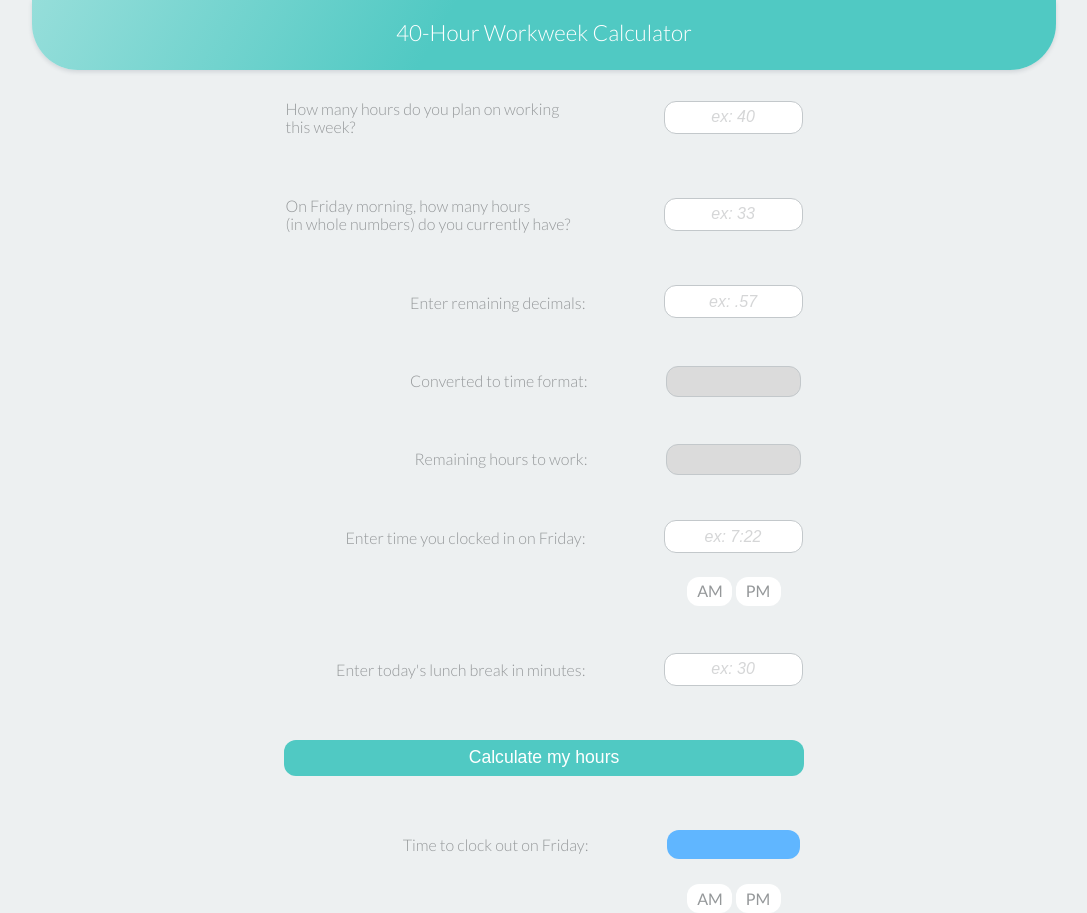
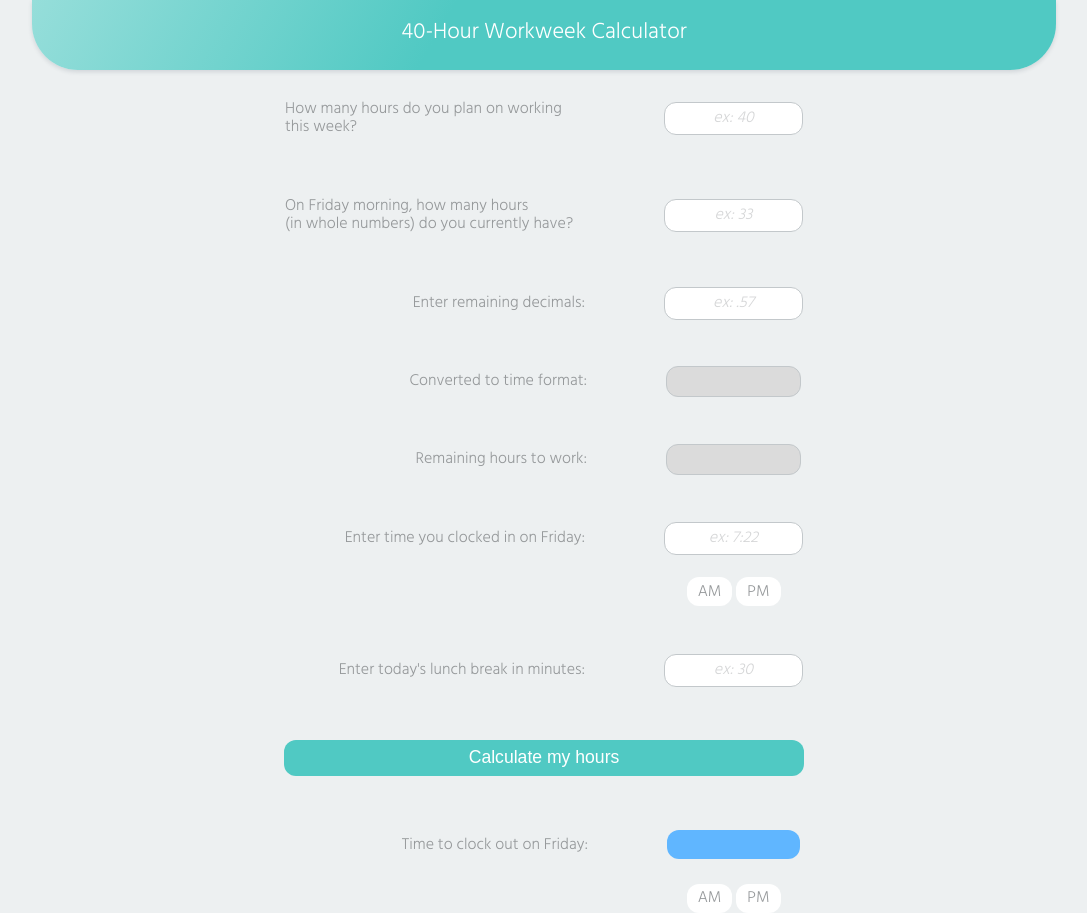
Before and after one commit to lgrizo/heroku-40-hour-calculator, a PHP site: page / in a window 1280 px wide. Shown: the whole page, without its empty margins (96-1183 px from the left). Run offline with PHP 8.4, Linux system fonts and the light colour scheme.

Commit message:
font changes

```diff
--- a/css/main.css
+++ b/css/main.css
@@ -1,12 +1,12 @@
 /*Base style layouts*/
 
 header, body {
-  font-family: 'Lato', sans-serif;
+  font-family: 'Hind', sans-serif;
 }
 
 body {
   background: #edf0f1;
-  font-family: 'Lato', sans-serif;
+  font-family: 'Hind', sans-serif;
   text-align: center;
 }
 
@@ -29,7 +29,7 @@ header h3 {
 }
 
 h4 {
-  font-weight: 100;
+  font-weight: 300;
   color: #95989A;
   text-align: center;
 }
@@ -55,7 +55,7 @@ h4 {
 /*Sections that require the user to input a number*/
 
 .userInput::placeholder {
-  font-weight: 100;
+  font-weight: 300;
   font-style: italic;
   color: rgba(149, 152, 154, 0.4);
   text-align: center;
@@ -68,7 +68,9 @@ h4 {
   border-radius: 12px;
   text-align: center;
   color: #95989A;
-  font-weight: 100;
+  font-weight: 300;
+  font-family: 'Hind', sans-serif;
+  line-height: 29px;
 }
 
 .sections {
@@ -85,8 +87,9 @@ h4 {
   background-color: #fff;
   color: #95989A;
   border-radius: 12px;
-  line-height: 14.5px;
-  font-family: "Lato";
+  font-family: 'Hind', sans-serif;
+  line-height: 29px;
+  font-weight: 300;
   text-align: center;
 }
 
@@ -127,7 +130,8 @@ h4 {
   line-height: 29px;
   margin-top: 20px;
   margin-bottom: 100px;
-  font-family: "Lato";
+  font-family: 'Hind', sans-serif;
+  font-weight: 300;
 }
 
 input:focus {
--- a/home.html
+++ b/home.html
@@ -3,8 +3,7 @@
 
 <head>
   <meta charset="utf-8" />
-  <link href="https://fonts.googleapis.com/css?family=Lato:300,400,700" rel="stylesheet">
-  <link href="https://fonts.googleapis.com/css?family=Roboto:100,300,300i,400,400i,500,700" rel="stylesheet">
+  <link href="https://fonts.googleapis.com/css?family=Hind:300,400" rel="stylesheet">
   <link rel="stylesheet" href="css/normalize.css" />
   <link rel="stylesheet" href="css/main.css" />
   <meta name="viewport" content="width=device-width, initial-scale=1">
```
